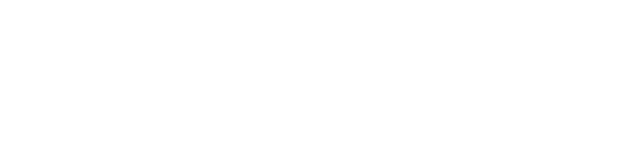
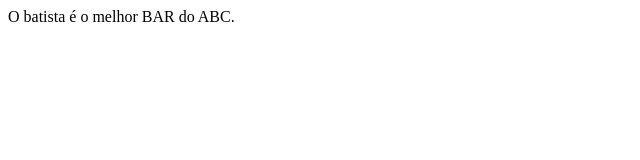
Before and after one commit to gabrielrodrigues4/aprendendogit, a plain HTML site: page index.html in a window 1280 px wide. Shown: the whole page, without its empty margins (0-640 px from the left). Drawn offline with Linux system fonts and the light colour scheme.

Commit message:
Batistagit status!

```diff
--- a/index.html
+++ b/index.html
@@ -7,6 +7,7 @@
     <title>Estudos GIsssT</title>
 </head>
 <body>
+    O batista é o melhor BAR do ABC.
 
 </body>
 </html>
```
